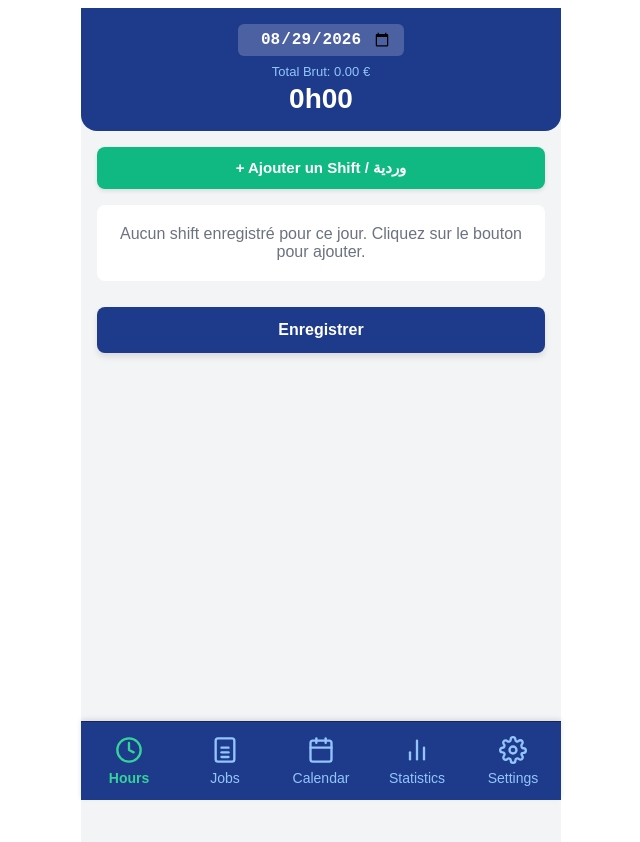
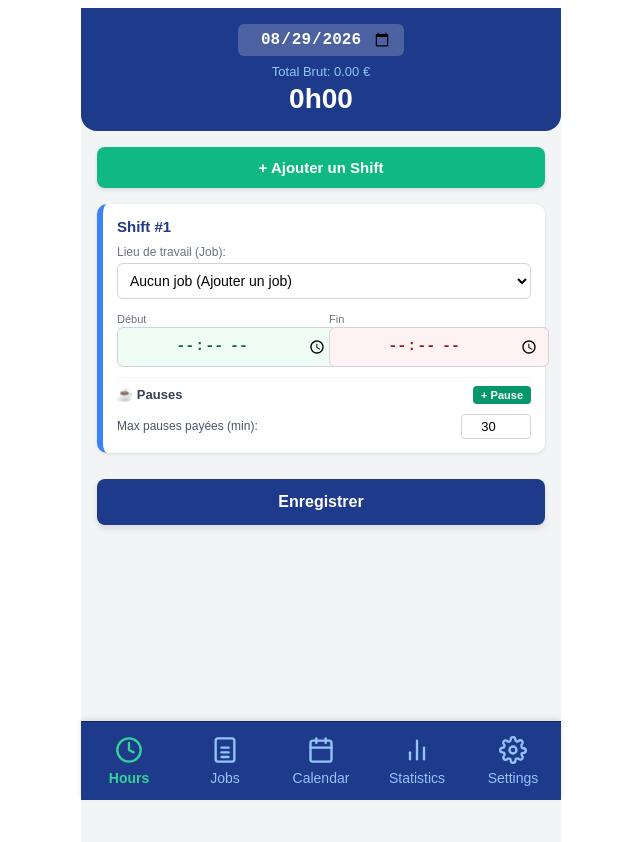
Before and after one commit to NminaN85/Monshift, a Next.js app: page / in a window 1280 px wide. Shown: the top 842 px of the page, without its empty margins (319-959 px from the left). Built offline with nearby package versions, Linux system fonts and the light colour scheme.

Commit message:
Update page.tsx

```diff
--- a/src/app/page.tsx
+++ b/src/app/page.tsx
@@ -1,5 +1,4 @@
 "use client";
-
 
 import { useState, useEffect } from "react";
 import BottomNav from "@/components/BottomNav";
@@ -28,22 +27,85 @@ interface Job {
   color: string;
 }
 
-export default function HeuresPage() {
+// نظام الترجمات الشامل للـ 3 لغات
+const translations = {
+  fr: {
+    totalBrut: "Total Brut",
+    addShift: "+ Ajouter un Shift",
+    noShifts: "Aucun shift enregistré pour ce jour.",
+    shiftTitle: "Shift #",
+    delete: "Supprimer",
+    jobLabel: "Lieu de travail (Job):",
+    noJobOption: "Aucun job (Ajouter un job)",
+    startTime: "Début",
+    endTime: "Fin",
+    pauses: "Pauses",
+    addPause: "+ Pause",
+    paid: "Payé",
+    maxPaidMinutes: "Max pauses payées (min):",
+    save: "Enregistrer",
+    successSave: "✓ Enregistré avec succès !"
+  },
+  en: {
+    totalBrut: "Total Gross",
+    addShift: "+ Add a Shift",
+    noShifts: "No shifts recorded for this day.",
+    shiftTitle: "Shift #",
+    delete: "Delete",
+    jobLabel: "Workplace (Job):",
+    noJobOption: "No job (Add a job)",
+    startTime: "Start",
+    endTime: "End",
+    pauses: "Breaks",
+    addPause: "+ Break",
+    paid: "Paid",
+    maxPaidMinutes: "Max paid breaks (min):",
+    save: "Save",
+    successSave: "✓ Saved successfully!"
+  },
+  ar: {
+    totalBrut: "الإجمالي التقريبي",
+    addShift: "+ إضافة وردية",
+    noShifts: "لا توجد ورديات مسجلة لهذا اليوم.",
+    shiftTitle: "وردية رقم #",
+    delete: "حذف",
+    jobLabel: "مكان العمل (الوظيفة):",
+    noJobOption: "لا توجد وظيفة (أضف وظيفة)",
+    startTime: "البداية",
+    endTime: "النهاية",
+    pauses: "الاستراحات",
+    addPause: "+ استراحة",
+    paid: "مدفوعة",
+    maxPaidMinutes: "الحد الأقصى للاستراحات المدفوعة (دقيقة):",
+    save: "حفظ",
+    successSave: "✓ تم الحفظ بنجاح!"
+  }
+};
+
+export default function App() {
   const [selectedDate, setSelectedDate] = useState("");
   const [shifts, setShifts] = useState<ShiftRecord[]>([]);
   const [jobs, setJobs] = useState<Job[]>([]);
   const [currencySymbol, setCurrencySymbol] = useState("€");
   const [saveSuccess, setSaveSuccess] = useState(false);
+  const [currentLang, setCurrentLang] = useState<"fr" | "en" | "ar">("fr");
 
   useEffect(() => {
+    // جلب اللغة المخزنة
+    const savedLang = localStorage.getItem("monshift_lang") as "fr" | "en" | "ar";
+    if (savedLang && translations[savedLang]) {
+      setCurrentLang(savedLang);
+    }
+
     const savedSymbol = localStorage.getItem("monshift_symbol");
     if (savedSymbol) {
       setCurrencySymbol(savedSymbol);
     }
 
     const savedJobs = localStorage.getItem("monshift_jobs");
+    let parsedJobs: Job[] = [];
     if (savedJobs) {
-      const parsedJobs: Job[] = JSON.parse(savedJobs);
+      parsedJobs = JSON.parse(savedJobs);
       setJobs(parsedJobs);
     }
 
@@ -53,39 +115,51 @@ export default function HeuresPage() {
     if (editDate) localStorage.removeItem("monshift_edit_date");
 
     setSelectedDate(todayStr);
-    loadDayShifts(todayStr);
+    loadDayShifts(todayStr, parsedJobs);
   }, []);
 
-  const loadDayShifts = (dateStr: string) => {
+  const t = translations[currentLang] || translations.fr;
+
+  const loadDayShifts = (dateStr: string, activeJobs: Job[]) => {
     const savedHistory = localStorage.getItem("monshift_history");
     if (savedHistory) {
       const history = JSON.parse(savedHistory);
       if (history[dateStr]) {
         const record = history[dateStr];
-        if (Array.isArray(record)) {
+        if (Array.isArray(record) && record.length > 0) {
           setShifts(record);
+          return;
         } else if (record.startTime) {
           setShifts([{
             id: Date.now().toString(),
-            jobId: record.jobId || (jobs[0]?.id ?? ""),
+            jobId: record.jobId || (activeJobs[0]?.id ?? ""),
             startTime: record.startTime,
             endTime: record.endTime,
             breaks: record.breaks || [],
             maxPaidMinutes: record.maxPaidMinutes ?? 30,
             notes: record.notes || ""
           }]);
-        } else {
-          setShifts([]);
-        }
           return;
         }
       }
-    setShifts([]);
+    }
+    // إذا لم توجد ورديات لهذا اليوم، نقوم بإنشاء Shift #1 افتراضي تلقائياً لكي لا تبدو الصفحة فارغة
+    setShifts([
+      {
+        id: Date.now().toString(),
+        jobId: activeJobs[0]?.id || "",
+        startTime: "",
+        endTime: "",
+        breaks: [],
+        maxPaidMinutes: 30,
+        notes: ""
+      }
+    ]);
   };
 
   const handleDateChange = (newDate: string) => {
     setSelectedDate(newDate);
-    loadDayShifts(newDate);
+    loadDayShifts(newDate, jobs);
   };
 
   const addShift = () => {
@@ -166,7 +240,7 @@ export default function HeuresPage() {
   const metrics = calculateTotalDayMetrics();
 
   return (
-    <main style={{ maxWidth: "480px", margin: "0 auto", paddingBottom: "110px", fontFamily: "sans-serif", background: "#f3f4f6", minHeight: "100vh" }}>
+    <main style={{ maxWidth: "480px", margin: "0 auto", paddingBottom: "110px", fontFamily: "sans-serif", background: "#f3f4f6", minHeight: "100vh", direction: currentLang === 'ar' ? 'rtl' : 'ltr' }}>
 
       <div style={{ background: "#1e3a8a", color: "white", padding: "16px", textAlign: "center", borderBottomLeftRadius: "16px", borderBottomRightRadius: "16px" }}>
         <input
@@ -175,7 +249,7 @@ export default function HeuresPage() {
           onChange={(e) => handleDateChange(e.target.value)}
           style={{ background: "rgba(255,255,255,0.2)", border: "none", color: "white", padding: "6px 12px", borderRadius: "6px", fontSize: "16px", fontWeight: "bold", textAlign: "center", marginBottom: "8px", outline: "none", cursor: "pointer" }}
         />
-        <div style={{ fontSize: "13px", color: "#93c5fd" }}>Total Brut: {metrics.amount} {currencySymbol}</div>
+        <div style={{ fontSize: "13px", color: "#93c5fd" }}>{t.totalBrut}: {metrics.amount} {currencySymbol}</div>
         <div style={{ fontSize: "28px", fontWeight: "bold", marginTop: "4px" }}>{metrics.formattedTime}</div>
       </div>
 
@@ -185,38 +259,35 @@ export default function HeuresPage() {
           onClick={addShift}
           style={{ width: "100%", background: "#10b981", color: "white", border: "none", padding: "12px", borderRadius: "8px", fontSize: "15px", fontWeight: "bold", cursor: "pointer", marginBottom: "16px", boxShadow: "0 2px 4px rgba(0,0,0,0.1)" }}
         >
-          + Ajouter un Shift / وردية
+          {t.addShift}
         </button>
 
-        {shifts.length === 0 ? (
-          <div style={{ background: "white", padding: "20px", borderRadius: "8px", textAlign: "center", color: "#6b7280", marginBottom: "16px" }}>
-            Aucun shift enregistré pour ce jour. Cliquez sur le bouton pour ajouter.
-          </div>
-        ) : (
-          shifts.map((shift, sIndex) => {
+        {shifts.map((shift, sIndex) => {
           const currentJob = jobs.find(j => j.id === shift.jobId);
           return (
-              <div key={shift.id} style={{ background: "white", padding: "14px", borderRadius: "10px", marginBottom: "16px", boxShadow: "0 1px 3px rgba(0,0,0,0.1)", borderLeft: `6px solid ${currentJob?.color || "#3b82f6"}` }}>
+            <div key={shift.id} style={{ background: "white", padding: "14px", borderRadius: "10px", marginBottom: "16px", boxShadow: "0 1px 3px rgba(0,0,0,0.1)", borderLeft: currentLang === 'ar' ? 'none' : `6px solid ${currentJob?.color || "#3b82f6"}`, borderRight: currentLang === 'ar' ? `6px solid ${currentJob?.color || "#3b82f6"}` : 'none' }}>
 
               <div style={{ display: "flex", justifyContent: "space-between", alignItems: "center", marginBottom: "10px" }}>
-                  <span style={{ fontWeight: "bold", color: "#1e3a8a", fontSize: "15px" }}>Shift #{sIndex + 1}</span>
+                <span style={{ fontWeight: "bold", color: "#1e3a8a", fontSize: "15px" }}>{t.shiftTitle}{sIndex + 1}</span>
+                {shifts.length > 1 && (
                   <button
                     onClick={() => setShifts(shifts.filter(s => s.id !== shift.id))}
                     style={{ background: "transparent", border: "none", color: "#ef4444", fontSize: "12px", fontWeight: "bold", cursor: "pointer" }}
                   >
-                    Supprimer
+                    {t.delete}
                   </button>
+                )}
               </div>
 
               <div style={{ marginBottom: "10px" }}>
-                  <label style={{ fontSize: "12px", color: "#6b7280", display: "block", marginBottom: "4px" }}>Lieu de travail (Job):</label>
+                <label style={{ fontSize: "12px", color: "#6b7280", display: "block", marginBottom: "4px" }}>{t.jobLabel}</label>
                 <select
                   value={shift.jobId}
                   onChange={(e) => updateShift(shift.id, "jobId", e.target.value)}
                   style={{ width: "100%", padding: "8px", borderRadius: "6px", border: "1px solid #d1d5db", fontSize: "14px", background: "white", outline: "none" }}
                 >
                   {jobs.length === 0 ? (
-                      <option value="">Aucun job (Ajouter un job)</option>
+                    <option value="">{t.noJobOption}</option>
                   ) : (
                     jobs.map(job => (
                       <option key={job.id} value={job.id}>{job.name} ({job.rate} {currencySymbol}/h)</option>
@@ -227,7 +298,7 @@ export default function HeuresPage() {
 
               <div style={{ display: "flex", gap: "10px", marginBottom: "10px" }}>
                 <div style={{ flex: 1 }}>
-                    <span style={{ fontSize: "11px", color: "#6b7280" }}>Début</span>
+                  <span style={{ fontSize: "11px", color: "#6b7280" }}>{t.startTime}</span>
                   <input
                     type="time"
                     value={shift.startTime}
@@ -236,7 +307,7 @@ export default function HeuresPage() {
                   />
                 </div>
                 <div style={{ flex: 1 }}>
-                    <span style={{ fontSize: "11px", color: "#6b7280" }}>Fin</span>
+                  <span style={{ fontSize: "11px", color: "#6b7280" }}>{t.endTime}</span>
                   <input
                     type="time"
                     value={shift.endTime}
@@ -248,7 +319,7 @@ export default function HeuresPage() {
 
               <div style={{ borderTop: "1px solid #f3f4f6", paddingTop: "8px", marginTop: "8px" }}>
                 <div style={{ display: "flex", justifyContent: "space-between", alignItems: "center", marginBottom: "6px" }}>
-                    <span style={{ fontSize: "13px", fontWeight: "bold", color: "#374151" }}>☕ Pauses</span>
+                  <span style={{ fontSize: "13px", fontWeight: "bold", color: "#374151" }}>☕ {t.pauses}</span>
                   {shift.breaks.length < 2 && (
                     <button
                       onClick={() => {
@@ -257,7 +328,7 @@ export default function HeuresPage() {
                       }}
                       style={{ background: "#059669", color: "white", border: "none", padding: "3px 8px", borderRadius: "4px", fontSize: "11px", cursor: "pointer", fontWeight: "bold" }}
                     >
-                        + Pause
+                      {t.addPause}
                     </button>
                   )}
                 </div>
@@ -293,7 +364,7 @@ export default function HeuresPage() {
                           const updated = shift.breaks.map(item => item.id === b.id ? { ...item, isPaid: checked } : item);
                           updateShift(shift.id, "breaks", updated);
                         }}
-                        /> Payé
+                      /> {t.paid}
                     </label>
                     <button
                       onClick={() => {
@@ -307,9 +378,8 @@ export default function HeuresPage() {
                   </div>
                 ))}
 
-                  {/* حد الاستراحات المدفوعة للوردية */}
                 <div style={{ marginTop: "10px", display: "flex", justifyContent: "space-between", alignItems: "center" }}>
-                    <span style={{ fontSize: "12px", color: "#4b5563" }}>Max pauses payées (min):</span>
+                  <span style={{ fontSize: "12px", color: "#4b5563" }}>{t.maxPaidMinutes}</span>
                   <input
                     type="number"
                     value={shift.maxPaidMinutes}
@@ -321,14 +391,13 @@ export default function HeuresPage() {
 
             </div>
           );
-          })
-        )}
+        })}
 
         <button
           onClick={handleSave}
           style={{ width: "100%", background: "#1e3a8a", color: "white", border: "none", padding: "14px", borderRadius: "8px", fontSize: "16px", fontWeight: "bold", cursor: "pointer", boxShadow: "0 4px 6px rgba(0,0,0,0.1)", marginTop: "10px" }}
         >
-          {saveSuccess ? "✓ Enregistré avec succès !" : "Enregistrer"}
+          {saveSuccess ? t.successSave : t.save}
         </button>
 
       </div>
```
Lines whose indentation alone changed are shown as unchanged.
